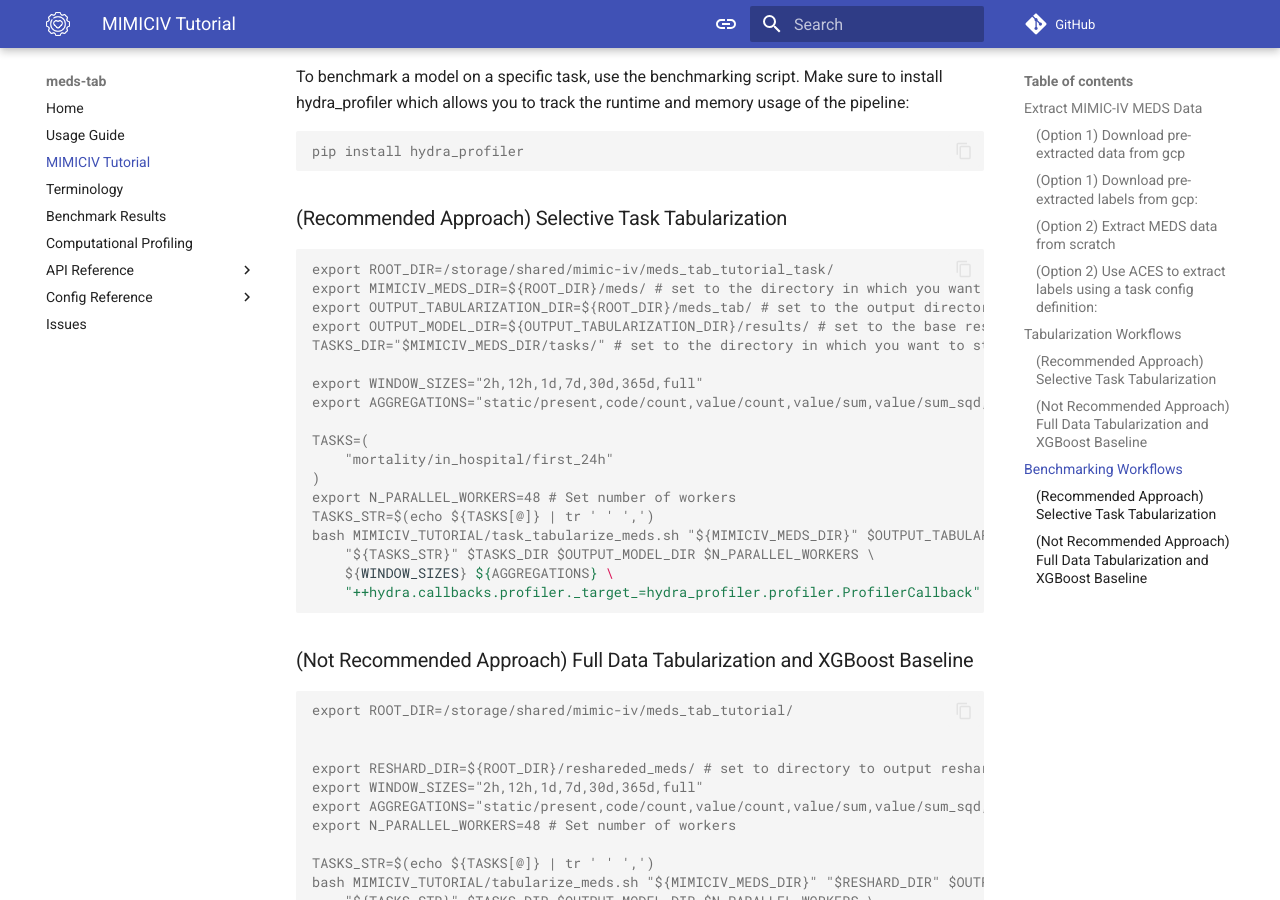
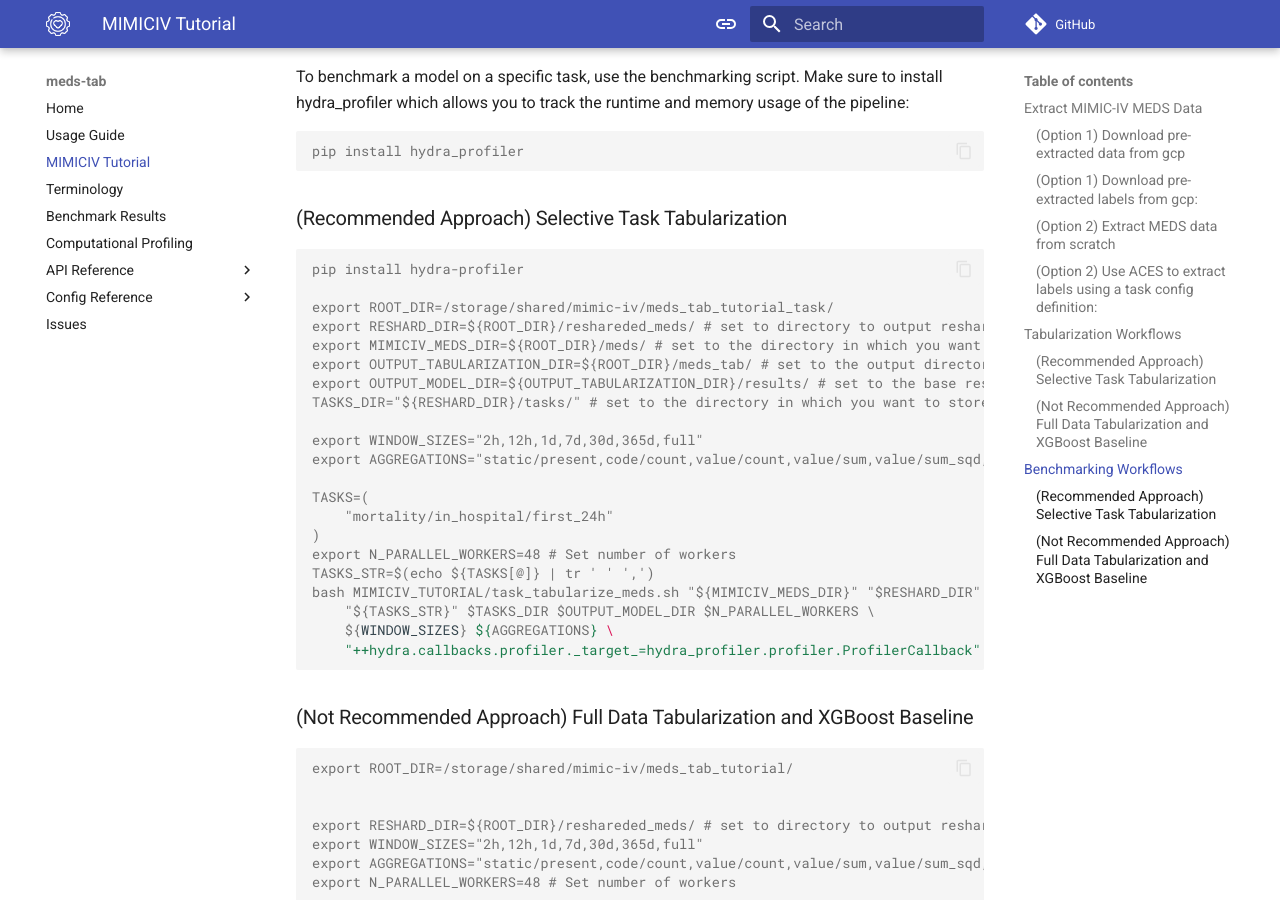
Before and after one commit to mmcdermott/MEDS_Tabular_AutoML, an MkDocs documentation site: the page built from docs/tutorial.md, in a window 1280 px wide and 900 px high, scrolled down 2949 px. Built offline with MkDocs 1.6.1 and Material for MkDocs 9.7.7, drawn with Linux system fonts in a browser that asks for light colours; comment, search, counter and statistics services are not loaded.

Commit message:
Updates the tutorial to use memray properly for logging, and reshards for task tabularization to improve speed

````diff
--- a/MIMICIV_TUTORIAL/README.MD
+++ b/MIMICIV_TUTORIAL/README.MD
@@ -135,11 +135,14 @@
 ### (Recommended Approach) Selective Task Tabularization
 
 ```console
+pip install hydra-profiler
+
 export ROOT_DIR=/storage/shared/mimic-iv/meds_tab_tutorial_task/
+export RESHARD_DIR=${ROOT_DIR}/reshareded_meds/ # set to directory to output reshareded meds data
 export MIMICIV_MEDS_DIR=${ROOT_DIR}/meds/ # set to the directory in which you want to store the raw MIMIC-IV data
 export OUTPUT_TABULARIZATION_DIR=${ROOT_DIR}/meds_tab/ # set to the output directory for the tabularized data
 export OUTPUT_MODEL_DIR=${OUTPUT_TABULARIZATION_DIR}/results/ # set to the base results directory
-TASKS_DIR="$MIMICIV_MEDS_DIR/tasks/" # set to the directory in which you want to store all tasks
+TASKS_DIR="${RESHARD_DIR}/tasks/" # set to the directory in which you want to store all tasks
 
 export WINDOW_SIZES="2h,12h,1d,7d,30d,365d,full"
 export AGGREGATIONS="static/present,code/count,value/count,value/sum,value/sum_sqd,value/min,value/max"
@@ -149,7 +152,7 @@
 )
 export N_PARALLEL_WORKERS=48 # Set number of workers
 TASKS_STR=$(echo ${TASKS[@]} | tr ' ' ',')
-bash MIMICIV_TUTORIAL/task_tabularize_meds.sh "${MIMICIV_MEDS_DIR}" $OUTPUT_TABULARIZATION_DIR \
+bash MIMICIV_TUTORIAL/task_tabularize_meds.sh "${MIMICIV_MEDS_DIR}" "$RESHARD_DIR" $OUTPUT_TABULARIZATION_DIR \
     "${TASKS_STR}" $TASKS_DIR $OUTPUT_MODEL_DIR $N_PARALLEL_WORKERS \
     ${WINDOW_SIZES} ${AGGREGATIONS} \
     "++hydra.callbacks.profiler._target_=hydra_profiler.profiler.ProfilerCallback"
````
Also changed, not shown: 1 other file.
